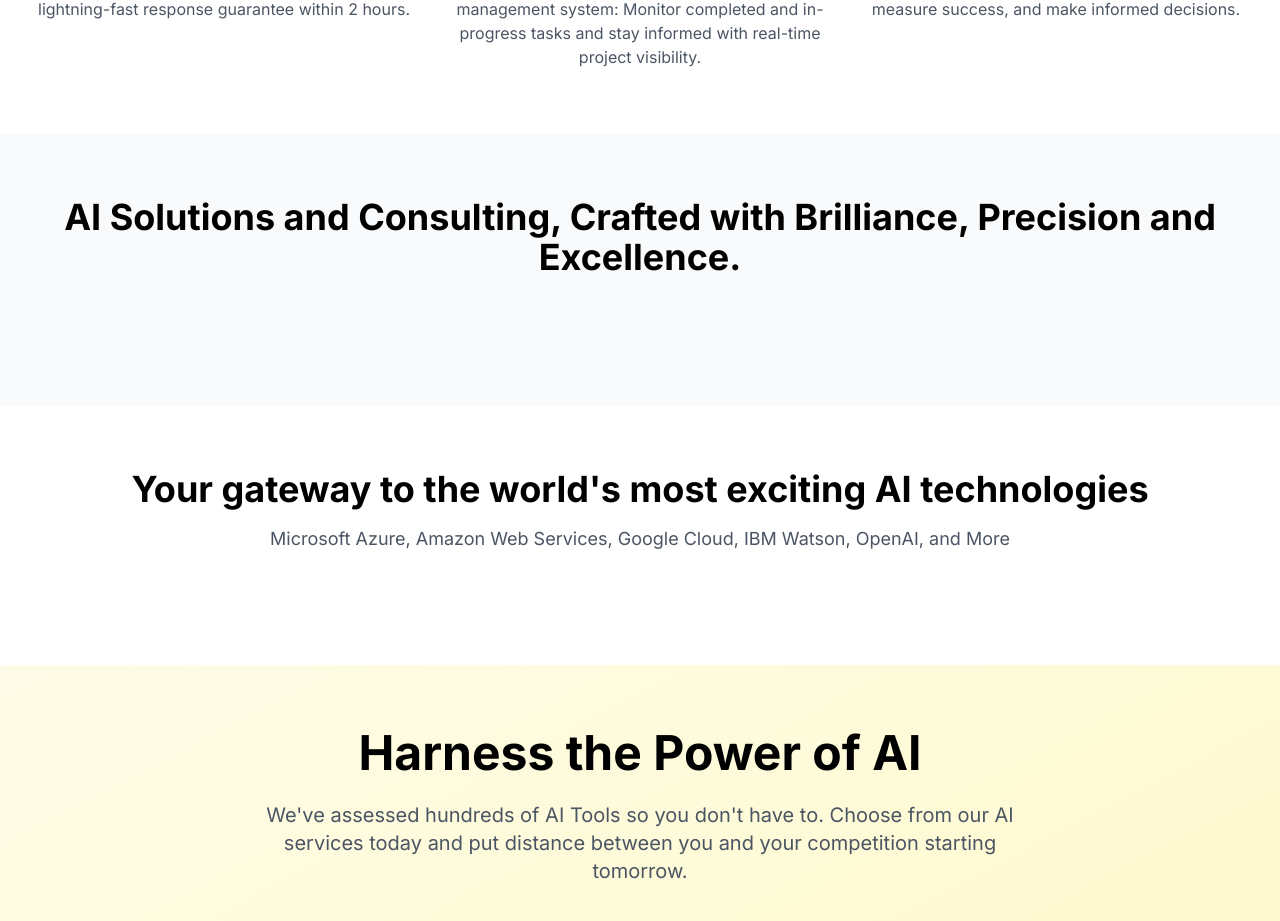
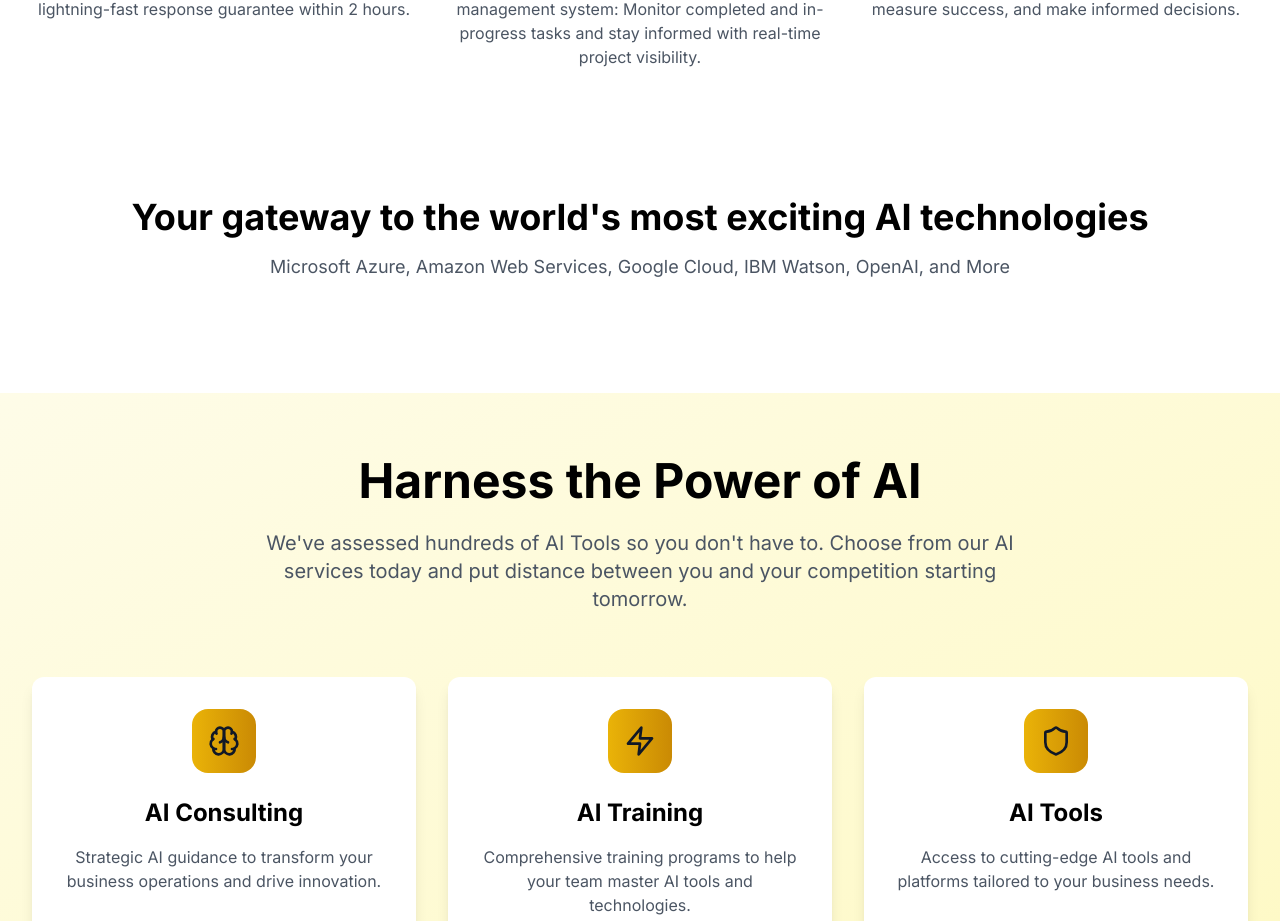
Before and after one commit to JaberValizadeh/Tornado, a Next.js app: page / in a window 1280 px wide. Shown: the part 1151-2072 px from the top of the page. Built offline with nearby package versions, Linux system fonts and the light colour scheme; no server answers.

Commit message:
Remove 'AI Solutions and Consulting' section from home page

```diff
--- a/app/page.tsx
+++ b/app/page.tsx
@@ -181,23 +181,6 @@ const HomePage = () => {
               </motion.div>
             ))}
           </div>
-        </div>
-      </section>
-
-      {/* What We Do Section */}
-      <section className="section-padding bg-gray-50">
-        <div className="container-custom">
-          <motion.div
-            initial={{ opacity: 0, y: 30 }}
-            whileInView={{ opacity: 1, y: 0 }}
-            transition={{ duration: 0.8 }}
-            viewport={{ once: true }}
-            className="text-center mb-16"
-          >
-            <h2 className="text-3xl md:text-4xl font-bold mb-4">
-              AI Solutions and Consulting, Crafted with Brilliance, Precision and Excellence.
-            </h2>
-          </motion.div>
         </div>
       </section>
 
```
